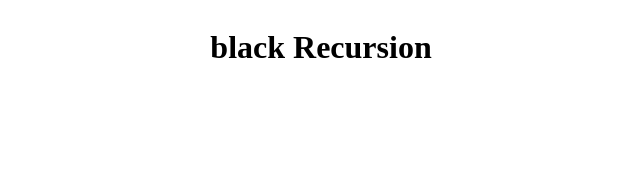
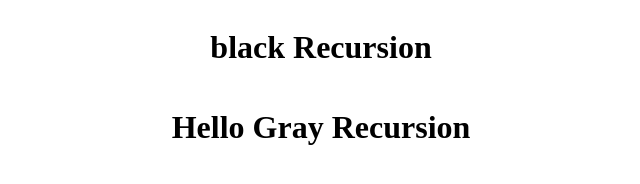
Before and after one commit to teama-Red/task1, a plain HTML site: page index.html in a window 1280 px wide. Shown: the whole page, without its empty margins (319-959 px from the left). Drawn offline with Linux system fonts and the light colour scheme.

Commit message:
addgraygreeting

```diff
--- a/index.html
+++ b/index.html
@@ -10,6 +10,7 @@
 <body>
     <div class="container">
         <h1>black Recursion</h1>
+        <h1>Hello Gray Recursion</h1>
     </div>
 </body>
 </html>
```
